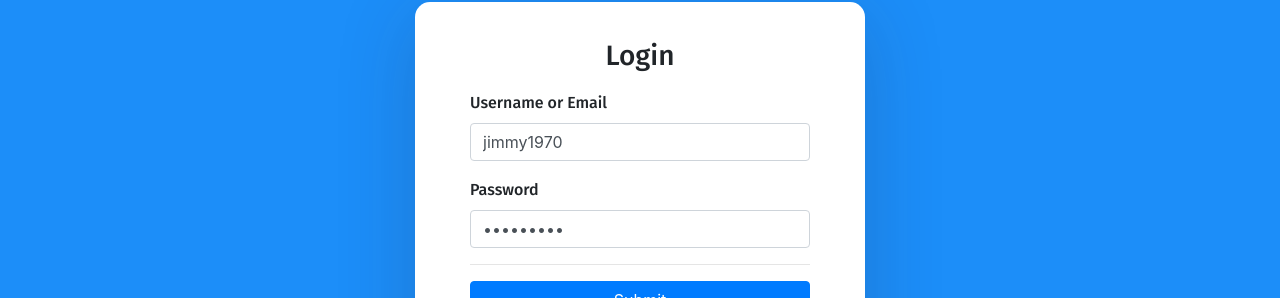
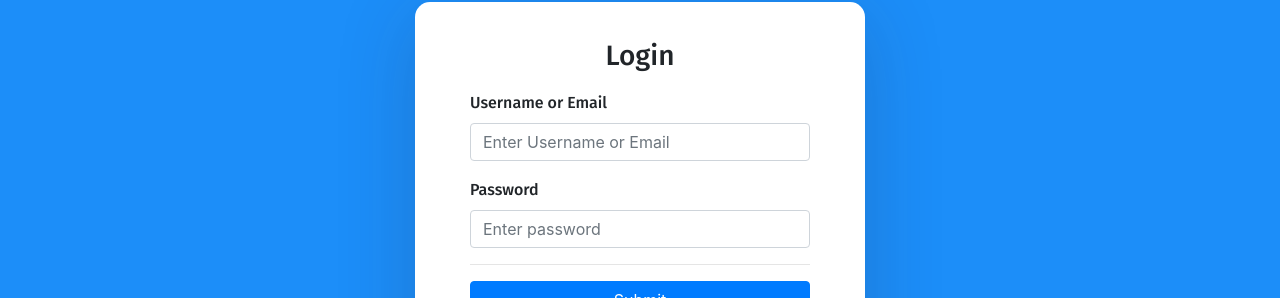
Before and after one commit to naeemark/jwt-auth-webapp-service, a React (Create React App) app: page / in a window 1280 px wide. Shown: the part 197-495 px from the top of the page. Built offline with nearby package versions, Linux system fonts and the light colour scheme.

Commit message:
Update login.component.js
Removes dummy inputs

```diff
--- a/src/components/login.component.js
+++ b/src/components/login.component.js
@@ -8,7 +8,7 @@ export default class Login extends Component {
         super(props)
         console.log(props);
         this.state = {
-            userNameOrEmail: 'jimmy1970', password: 'Abc@12345',
+            userNameOrEmail: '', password: '',
             name: '',
             accessToken: ''
         }
```
